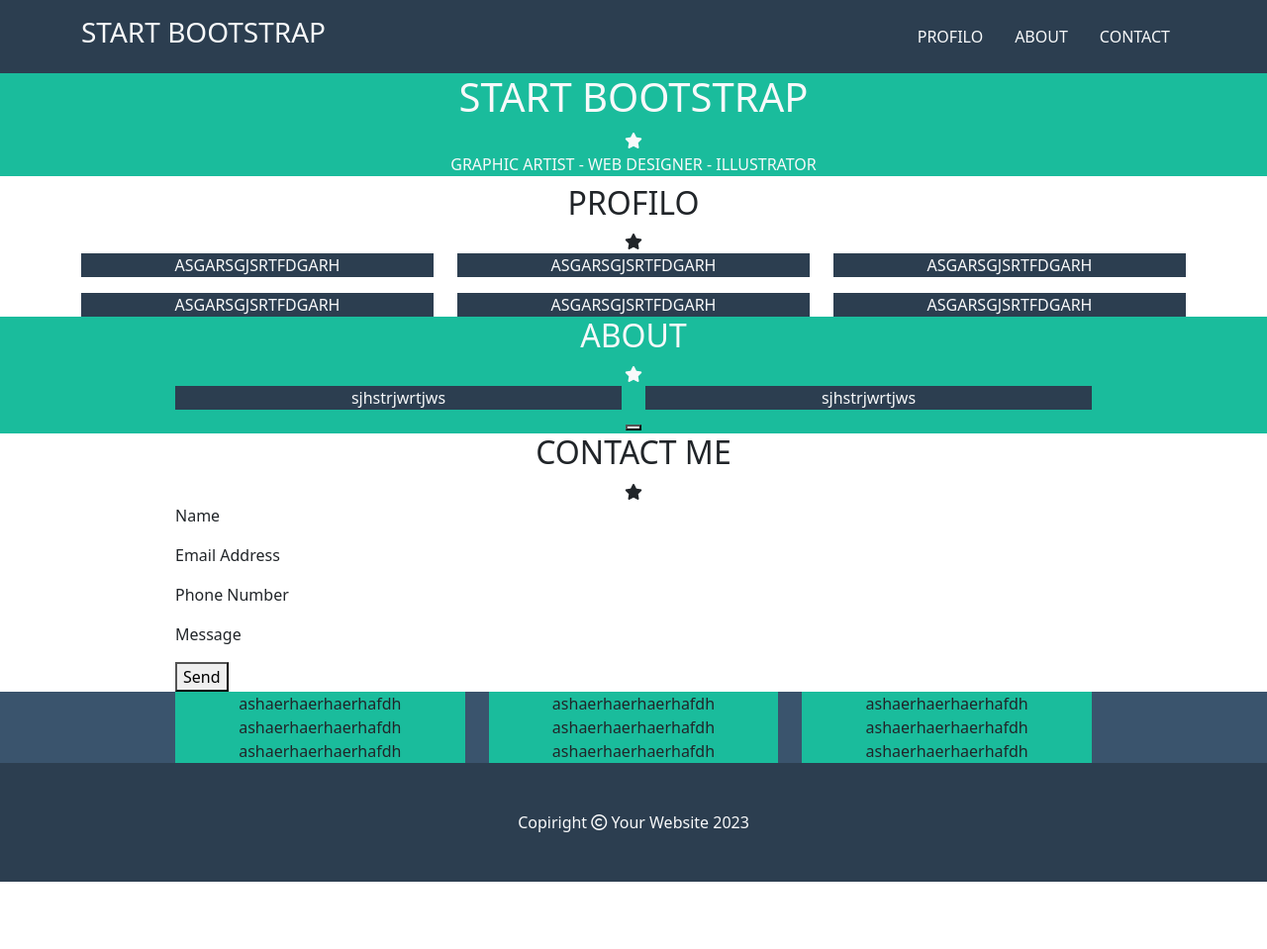
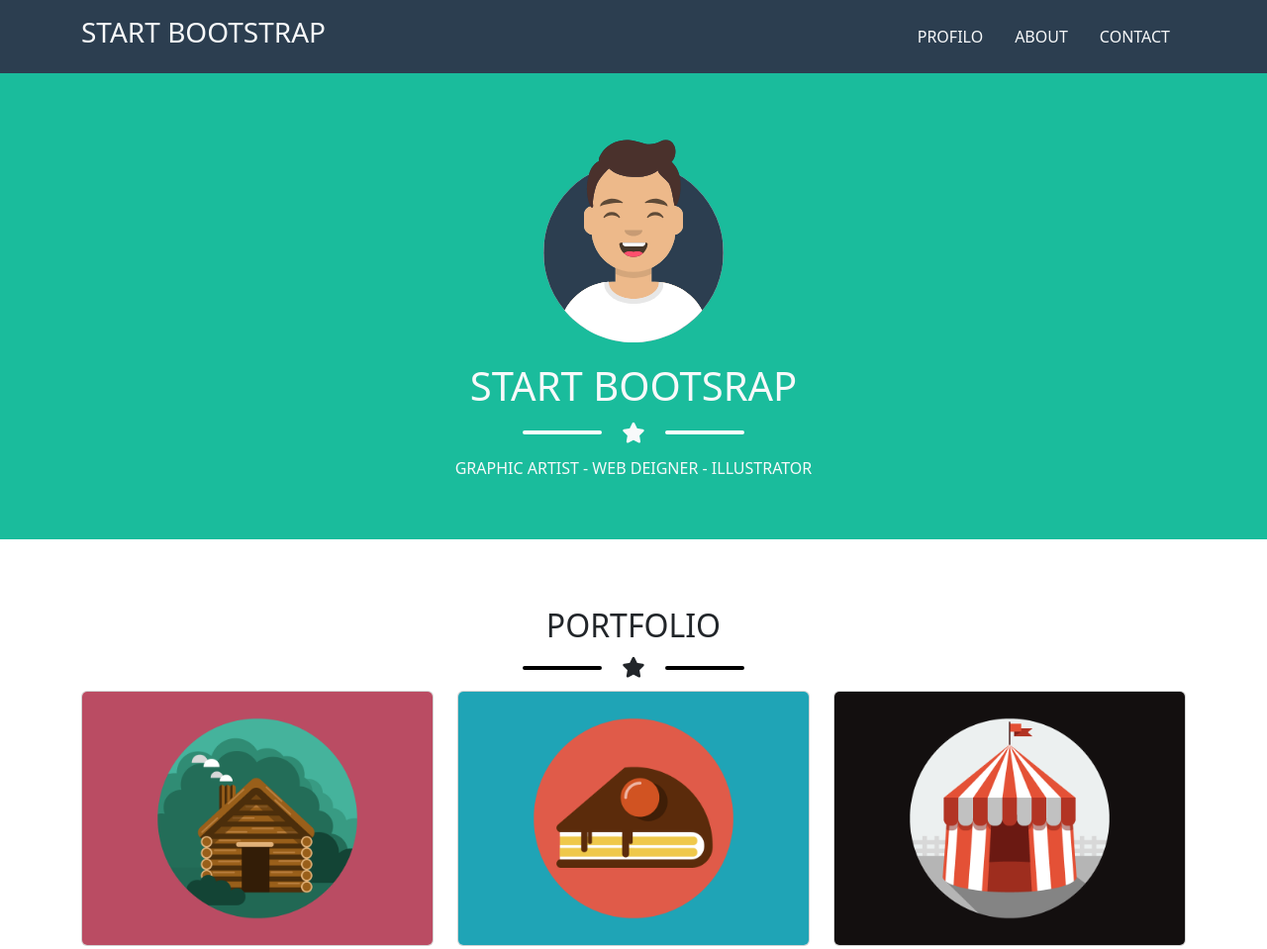
Before and after one commit to MarcoImpellizzeri/html-css-bootstrap-freelancer, a plain HTML site: page index.html in a window 1280 px wide. Shown: the top 959 px of the page at 99% size. Before the commit the page ends 891 px from the top, so only its background shows below. Drawn offline with nearby package versions, Linux system fonts and the light colour scheme.

Commit message:
nav, hero and section cards done

```diff
--- a/css/style.css
+++ b/css/style.css
@@ -5,6 +5,41 @@
     --bs-secondary-rgb: 44, 62, 80;
 }
 
+section, footer {
+    padding: 60px 0;
+}
+
 .bg-blue-scuro {
     background-color: #3A546D;
 }
+
+.border-type {
+    border-top: 0;
+    border-left: 0;
+    border-right: 0;
+    border-radius: 0;
+}
+
+.avatar-img {
+    width: 200px;
+    margin-bottom: 20px;
+}
+
+.star {
+    font-size: 1.3rem;
+    margin: 0 20px;
+}
+
+.line-star {
+    width: 80px;
+    height: 0;
+    border-radius: 20px;
+}
+
+.line-bl {
+    border: 2px solid black;
+}
+
+.line-wh {
+    border: 2px solid white;
+}
--- a/index.html
+++ b/index.html
@@ -1,16 +1,18 @@
 <!DOCTYPE html>
 <html lang="en">
+
 <head>
     <meta charset="UTF-8">
     <meta name="viewport" content="width=device-width, initial-scale=1.0">
     <link href="https://cdn.jsdelivr.net/npm/bootstrap@5.3.0/dist/css/bootstrap.min.css" rel="stylesheet"
-    integrity="sha384-9ndCyUaIbzAi2FUVXJi0CjmCapSmO7SnpJef0486qhLnuZ2cdeRhO02iuK6FUUVM" crossorigin="anonymous">
+        integrity="sha384-9ndCyUaIbzAi2FUVXJi0CjmCapSmO7SnpJef0486qhLnuZ2cdeRhO02iuK6FUUVM" crossorigin="anonymous">
     <link rel="stylesheet" href="https://cdnjs.cloudflare.com/ajax/libs/font-awesome/6.2.0/css/all.min.css"
-    integrity="sha512-xh6O/CkQoPOWDdYTDqeRdPCVd1SpvCA9XXcUnZS2FmJNp1coAFzvtCN9BmamE+4aHK8yyUHUSCcJHgXloTyT2A=="
-    crossorigin="anonymous" referrerpolicy="no-referrer"/>
+        integrity="sha512-xh6O/CkQoPOWDdYTDqeRdPCVd1SpvCA9XXcUnZS2FmJNp1coAFzvtCN9BmamE+4aHK8yyUHUSCcJHgXloTyT2A=="
+        crossorigin="anonymous" referrerpolicy="no-referrer" />
     <link rel="stylesheet" href="css/style.css">
     <title>html-css-bootstrap-freelancer</title>
 </head>
+
 <body>
     <nav class="bg-secondary p-3">
         <div class="container d-flex justify-content-between align-items-center">
@@ -19,12 +21,14 @@
             </div>
 
             <div class="nav-menu d-none d-md-block">
-                <ul class="d-flex list-unstyled align-items-center m-0">
+                <ul class="list-unstyled align-items-center m-0 d-none d-md-flex">
                     <li><a class="mx-3 text-light text-decoration-none" href="#">PROFILO</a></li>
                     <li><a class="mx-3 text-light text-decoration-none" href="#">ABOUT</a></li>
                     <li><a class="mx-3 text-light text-decoration-none" href="#">CONTACT</a></li>
                 </ul>
             </div>
+
+            <button class="btn btn-outline-light d-md-none"><i class="fas fa-bars"></i></button>
         </div>
     </nav>
 
@@ -32,16 +36,18 @@
 
         <!-- hero section -->
         <section class="bg-primary">
-            <div class="container text-light text-center">
-                <h1>START BOOTSTRAP</h1>
+            <div class="container text-light text-center text-uppercase">
+                <img class="avatar-img" src="img/avatar.svg" alt="">
 
-                <div class="d-flex justify-content-center">
-                    <div class=""></div>
-                    <div class=""><i class="fa-solid fa-star"></i></div>
-                    <div class=""></div>
+                <h1>Start Bootsrap</h1>
+
+                <div class="d-flex justify-content-center align-items-center mb-2">
+                    <div class="line-star line-wh"></div>
+                    <div class="star"><i class="fa-solid fa-star"></i></div>
+                    <div class="line-star line-wh"></div>
                 </div>
 
-                <span>GRAPHIC ARTIST - WEB DESIGNER - ILLUSTRATOR</span>
+                <span>Graphic artist - Web deigner - Illustrator</span>
             </div>
         </section>
 
@@ -49,81 +55,77 @@
         <section>
             <h2></h2>
             <div class="container text-center">
-                <h2>PROFILO</h2>
+                <h2 class="text-uppercase">Portfolio</h2>
 
-                <div class="d-flex justify-content-center">
-                    <div class=""></div>
-                    <div class=""><i class="fa-solid fa-star"></i></div>
-                    <div class=""></div>
+                <div class="d-flex justify-content-center align-items-center mb-2">
+                    <div class="line-star line-bl"></div>
+                    <div class="star"><i class="fa-solid fa-star"></i></div>
+                    <div class="line-star line-bl"></div>
                 </div>
 
-                <div class="row row-gap-3 justify-content-center">
-                    <div class="col-sm-12 col-md-6 col-lg-4">
-                        <div class="bg-secondary">
-                            <a class="text-light text-decoration-none" href="#">ASGARSGJSRTFDGARH</a>
+                <div class="row row-gap-3 justify-content-center align-items-center">
+                    <div class="col-md-6 col-lg-4">
+                        <div class="card">
+                            <a href="#"><img class="card-img" src="img/cabin.png" alt="img cabin"></a>
                         </div>
                     </div>
 
-                    <div class="col-sm-12 col-md-6 col-lg-4">
-                        <div class="bg-secondary">
-                            <a class="text-light text-decoration-none" href="#">ASGARSGJSRTFDGARH</a>
+                    <div class="col-md-6 col-lg-4">
+                        <div class="card">
+                            <a href="#"><img class="card-img" src="img/cake.png" alt="img cake"></a>
                         </div>
                     </div>
 
-                    <div class="col-sm-12 col-md-6 col-lg-4">
-                        <div class="bg-secondary">
-                            <a class="text-light text-decoration-none" href="#">ASGARSGJSRTFDGARH</a>
+                    <div class="col-md-6 col-lg-4">
+                        <div class="card">
+                            <a href="#"><img class="card-img" src="img/circus.png" alt="img circus"></a>
                         </div>
                     </div>
 
-                    <div class="col-sm-12 col-md-6 col-lg-4">
-                        <div class="bg-secondary">
-                            <a class="text-light text-decoration-none" href="#">ASGARSGJSRTFDGARH</a>
+                    <div class="col-md-6 col-lg-4">
+                        <div class="card">
+                            <a href="#"><img class="card-img" src="img/game.png" alt="img game"></a>
                         </div>
                     </div>
 
-                    <div class="col-sm-12 col-md-6 col-lg-4">
-                        <div class="bg-secondary">
-                            <a class="text-light text-decoration-none" href="#">ASGARSGJSRTFDGARH</a>
+                    <div class="col-md-6 col-lg-4">
+                        <div class="card">
+                            <a href="#"><img class="card-img" src="img/safe.png" alt="img safe"></a>
                         </div>
                     </div>
 
-                    <div class="col-sm-12 col-md-6 col-lg-4">
-                        <div class="bg-secondary">
-                            <a class="text-light text-decoration-none" href="#">ASGARSGJSRTFDGARH</a>
+                    <div class="col-md-6 col-lg-4">
+                        <div class="card">
+                            <a href="#"><img class="card-img" src="img/submarine.png" alt="img submarine"></a>
                         </div>
                     </div>
                 </div>
             </div>
         </section>
 
-        <!-- section testo  -->
+        <!-- section about -->
         <section class="bg-primary">
             <div class="container text-center text-light">
                 <h2>ABOUT</h2>
 
-                <div class="d-flex justify-content-center">
-                    <div class=""></div>
-                    <div class=""><i class="fa-solid fa-star"></i></div>
-                    <div class=""></div>
+                <div class="d-flex justify-content-center align-items-center mb-2">
+                    <div class="line-star line-wh"></div>
+                    <div class="star"><i class="fa-solid fa-star"></i></div>
+                    <div class="line-star line-wh"></div>
                 </div>
 
-                <div class="row">
-                    <div class="col-1"></div>
-
+                <div class="row justify-content-center">
                     <div class="col-10">
                         <div class="row row-gap-3">
-                            <div class="col-sm-12 col-md-6">
+                            <div class="col-md">
                                 <div class="bg-secondary text-light">sjhstrjwrtjws</div>
                             </div>
 
-                            <div class="col-sm-12 col-md-6">
+                            <div class="col-md">
                                 <div class="bg-secondary text-light">sjhstrjwrtjws</div>
                             </div>
                         </div>
                     </div>
-
-                    <div class="col-1"></div>
                 </div>
 
                 <button></button>
@@ -136,10 +138,10 @@
                 <div class="text-center">
                     <h2>CONTACT ME</h2>
 
-                    <div class="d-flex justify-content-center">
-                        <div class=""></div>
-                        <div class=""><i class="fa-solid fa-star"></i></div>
-                        <div class=""></div>
+                    <div class="d-flex justify-content-center align-items-center mb-2">
+                        <div class="line-star line-bl"></div>
+                        <div class="star"><i class="fa-solid fa-star"></i></div>
+                        <div class="line-star line-bl"></div>
                     </div>
                 </div>
 
@@ -148,20 +150,15 @@
 
                     <div class="col-10">
                         <div class="row row-gap-3 flex-column">
-                            <div class="col">
-                                Name
-                            </div>
+                            <input class="form-control border-type" type="text" placeholder="Name" aria-label="default input example">
 
-                            <div class="col">
-                                Email Address
-                            </div>
+                            <input class="form-control border-type" type="email" placeholder="Email Addres" aria-label="default input example">
 
-                            <div class="col">
-                                Phone Number
-                            </div>
+                            <input class="form-control border-type" type="text" placeholder="Phone Number" aria-label="default input example">
 
-                            <div class="col">
-                                Message
+                            <div class="mb-3">
+                                <label for="exampleFormControlTextarea1" class="form-label">Message</label>
+                                <textarea class="form-control border-type" id="exampleFormControlTextarea1" rows="3"></textarea>
                             </div>
 
                             <div class="col">
@@ -183,8 +180,8 @@
                     <div class="col-1"></div>
 
                     <div class="col-10">
-                        <div class="row">
-                            <div class="col-sm-12 col-md-4">
+                        <div class="row gy-3">
+                            <div class="col-md-4">
                                 <div class="bg-primary">
                                     ashaerhaerhaerhafdh
                                     ashaerhaerhaerhafdh
@@ -192,7 +189,7 @@
                                 </div>
                             </div>
 
-                            <div class="col-sm-12 col-md-4">
+                            <div class="col-md-4">
                                 <div class="bg-primary">
                                     ashaerhaerhaerhafdh
                                     ashaerhaerhaerhafdh
@@ -200,7 +197,7 @@
                                 </div>
                             </div>
 
-                            <div class="col-sm-12 col-md-4">
+                            <div class="col-md-4">
                                 <div class="bg-primary">
                                     ashaerhaerhaerhafdh
                                     ashaerhaerhaerhafdh
@@ -217,9 +214,10 @@
     </main>
 
     <footer class="bg-secondary text-light">
-        <div class="container text-center py-5">
+        <div class="container text-center">
             <span>Copiright <i class="fa-regular fa-copyright"></i> Your Website 2023 </span>
         </div>
     </footer>
 </body>
+
 </html>
```
